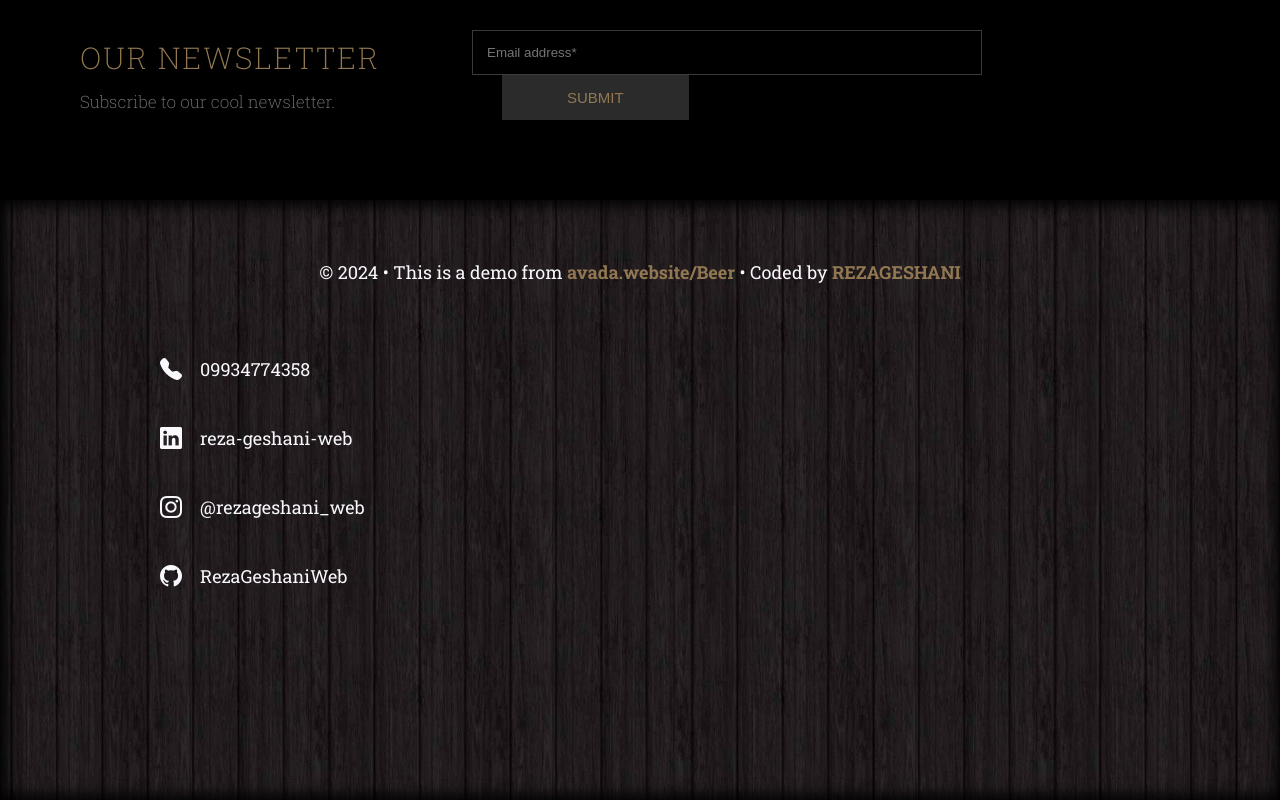
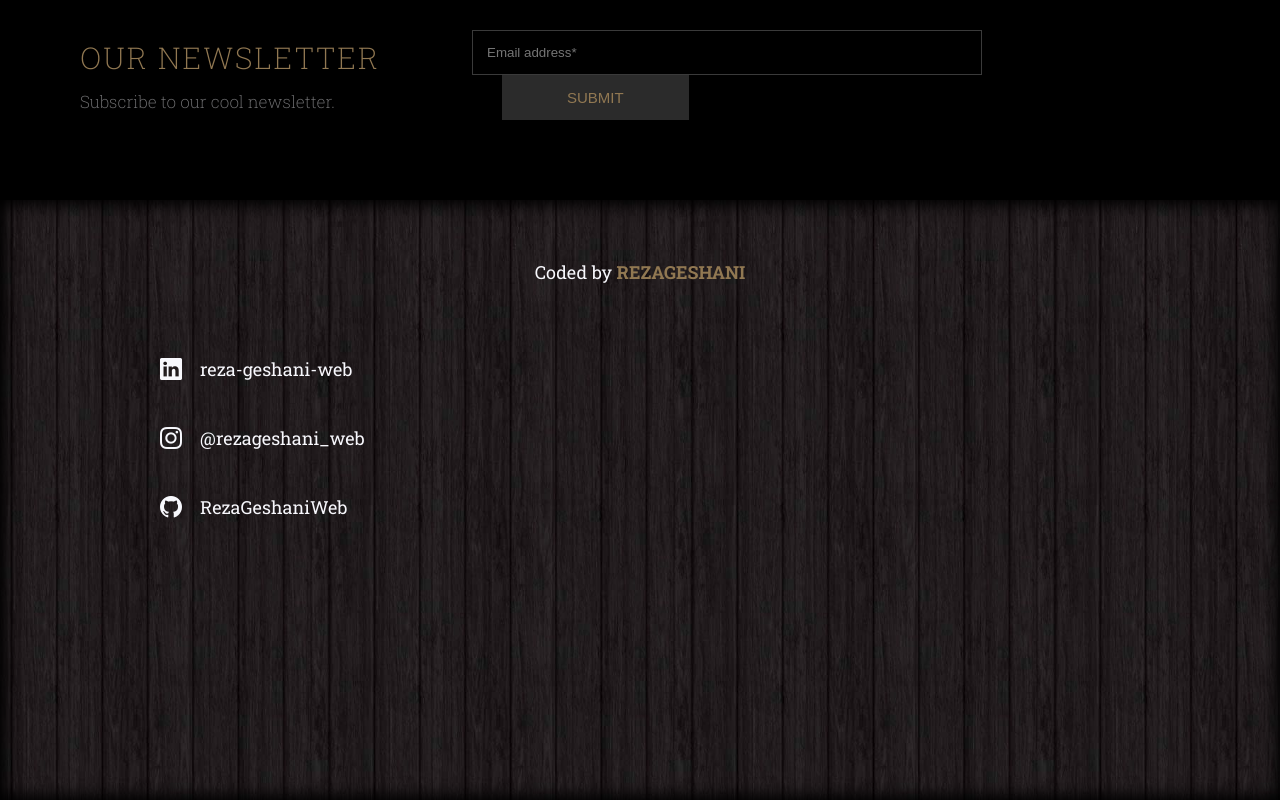
Before and after one commit to RezaGeshaniWeb/CSS-Parallax, a plain HTML site: page index.html in a window 1280 px wide. Shown: the part 4702-5502 px from the top of the page. Drawn offline with nearby package versions, Linux system fonts and the light colour scheme.

Commit message:
Update index.html

```diff
--- a/index.html
+++ b/index.html
@@ -127,13 +127,9 @@
       <section class="footer-info">
         <div>
           <p>
-            © 2024 • This is a demo from <strong>avada.website/Beer</strong> • Coded by
+            Coded by
             <strong>rezageshani</strong>
           </p>
-          <div>
-            <i class="bi bi-telephone-fill"></i>
-            <a href="tel:09934774358">09934774358</a>
-          </div>
           <div>
             <i class="bi bi-linkedin"></i>
             <a href="https://www.linkedin.com/in/reza-geshani-web">reza-geshani-web</a>
```
